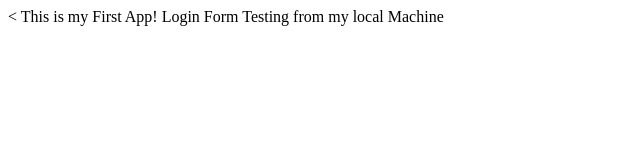
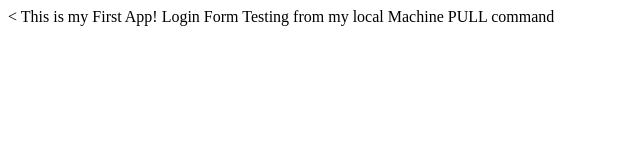
Before and after one commit to cynovenky/myappsample, a plain HTML site: page index.html in a window 1280 px wide. Shown: the whole page, without its empty margins (0-640 px from the left). Drawn offline with Linux system fonts and the light colour scheme.

Commit message:
Update index.html
testing the cmd

```diff
--- a/index.html
+++ b/index.html
@@ -6,6 +6,6 @@
   </head>
   <body>
     This is my First App!
-    Login Form Testing from my local Machine
+    Login Form Testing from my local Machine PULL command
   </body>
 </html>
```
